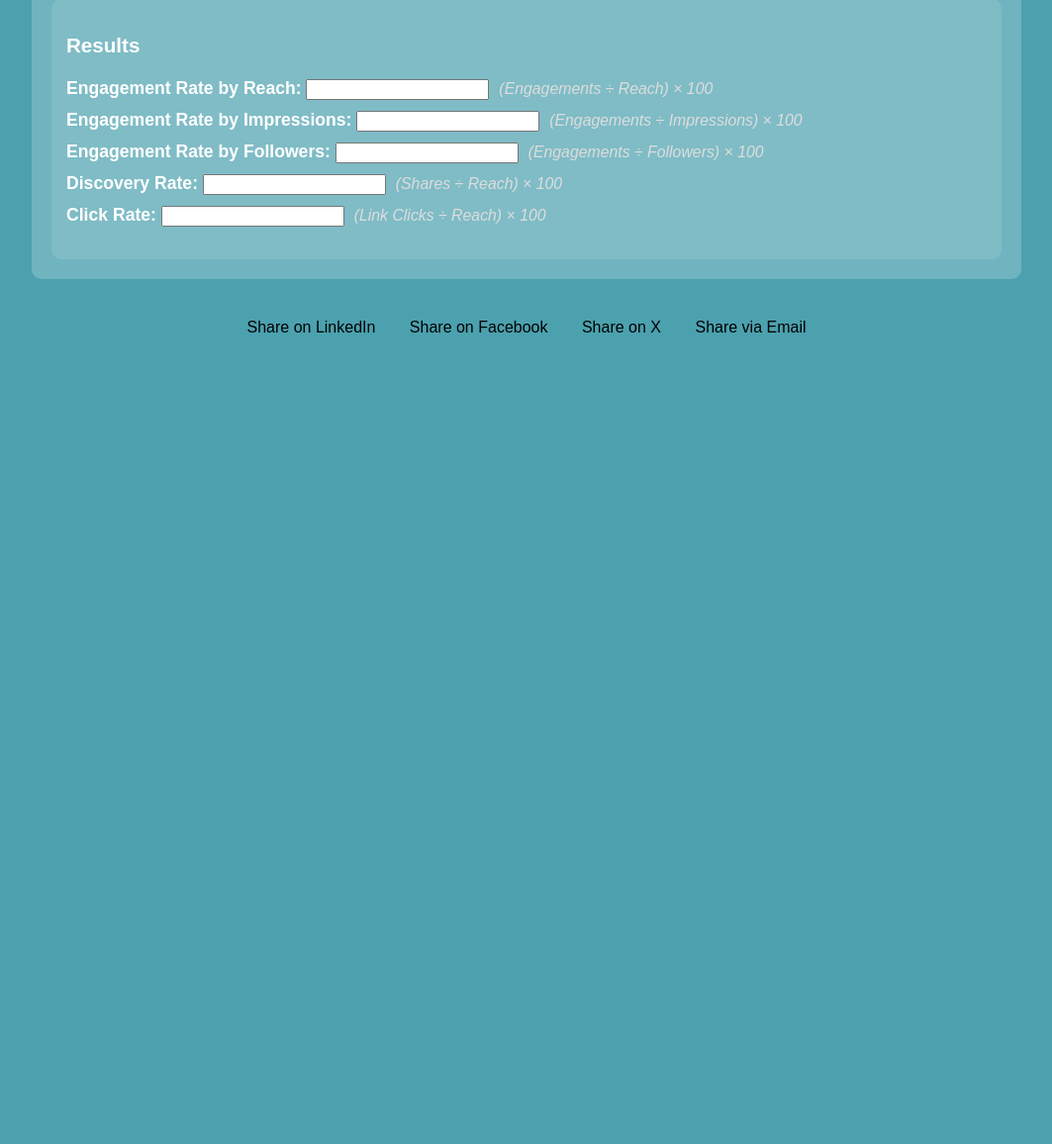
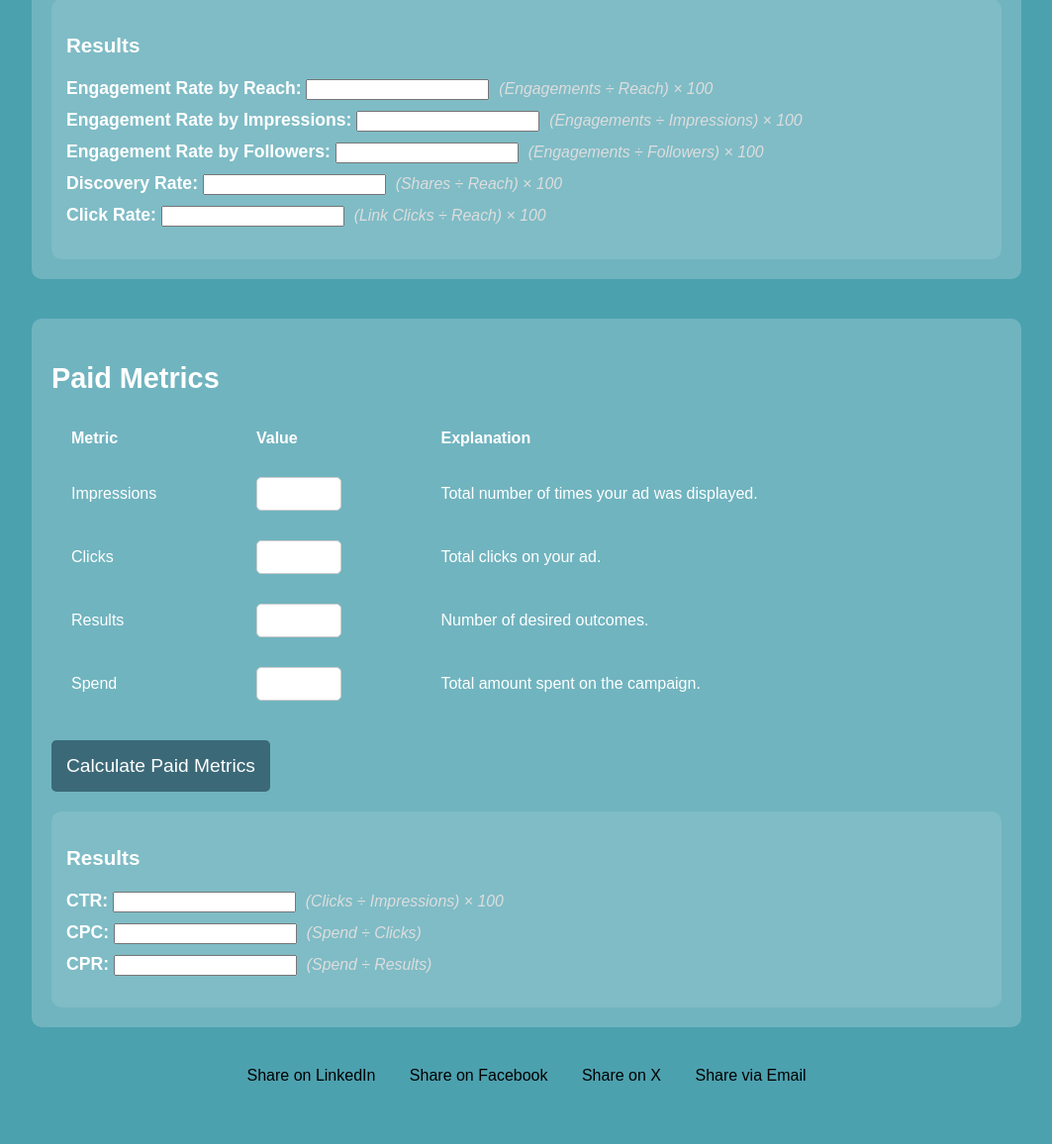
Before and after one commit to rominamassa/smm-metrics-optimizer, a Flask app: page / in a window 1280 px wide. Shown: the part 1024-2180 px from the top of the page at 99% size, without its empty margins (108-1171 px from the left). Before the commit the page ends 1360 px from the top, so only its background shows below. Run offline with Flask 3, Linux system fonts and the light colour scheme; some libraries are stand-ins or nearby versions.

```diff
--- a/templates/index.html
+++ b/templates/index.html
@@ -7,7 +7,6 @@
     <link rel="stylesheet" href="/static/styles.css">
     <script src="https://platform.linkedin.com/badges/js/profile.js" async defer></script>
     <style>
-        /* Adjust LinkedIn badge to be static */
         .badge-container {
             margin-top: 20px; /* Adds spacing at the top */
             text-align: right; /* Aligns the badge to the right */
@@ -137,6 +136,64 @@
             </div>
         </section>
 
+        <!-- Paid Metrics Section -->
+        <section class="calculator-section" id="paid">
+            <h2>Paid Metrics</h2>
+            <form action="/" method="POST">
+                <input type="hidden" name="form_type" value="paid">
+                <table class="input-table">
+                    <tr>
+                        <th>Metric</th>
+                        <th>Value</th>
+                        <th>Explanation</th>
+                    </tr>
+                    <tr>
+                        <td>Impressions</td>
+                        <td><input type="number" id="impressions_paid" name="impressions_paid" class="input-field" value="{{ form_data.impressions_paid or '' }}"></td>
+                        <td>Total number of times your ad was displayed.</td>
+                    </tr>
+                    <tr>
+                        <td>Clicks</td>
+                        <td><input type="number" id="clicks" name="clicks" class="input-field" value="{{ form_data.clicks or '' }}"></td>
+                        <td>Total clicks on your ad.</td>
+                    </tr>
+                    <tr>
+                        <td>Results</td>
+                        <td><input type="number" id="results" name="results" class="input-field" value="{{ form_data.results or '' }}"></td>
+                        <td>Number of desired outcomes.</td>
+                    </tr>
+                    <tr>
+                        <td>Spend</td>
+                        <td><input type="number" id="spend" name="spend" class="input-field" value="{{ form_data.spend or '' }}"></td>
+                        <td>Total amount spent on the campaign.</td>
+                    </tr>
+                </table>
+                <button type="submit" class="submit-btn">Calculate Paid Metrics</button>
+            </form>
+
+            <!-- Paid Results -->
+            <div id="paid-results">
+                <h3>Results</h3>
+                <ul>
+                    <li>
+                        <strong>CTR:</strong>
+                        <input type="text" class="output-field" readonly value="{{ paid_results.ctr if paid_results else '' }}">
+                        <span class="explanation">(Clicks ÷ Impressions) × 100</span>
+                    </li>
+                    <li>
+                        <strong>CPC:</strong>
+                        <input type="text" class="output-field" readonly value="{{ paid_results.cpc if paid_results else '' }}">
+                        <span class="explanation">(Spend ÷ Clicks)</span>
+                    </li>
+                    <li>
+                        <strong>CPR:</strong>
+                        <input type="text" class="output-field" readonly value="{{ paid_results.cpr if paid_results else '' }}">
+                        <span class="explanation">(Spend ÷ Results)</span>
+                    </li>
+                </ul>
+            </div>
+        </section>
+
         <!-- Sharing Interface (Bottom) -->
         <div class="sharing-interface">
             <a href="https://www.linkedin.com/sharing/share-offsite/?url=https://smm-metrics-optimizer.herokuapp.com" target="_blank">Share on LinkedIn</a>
```
